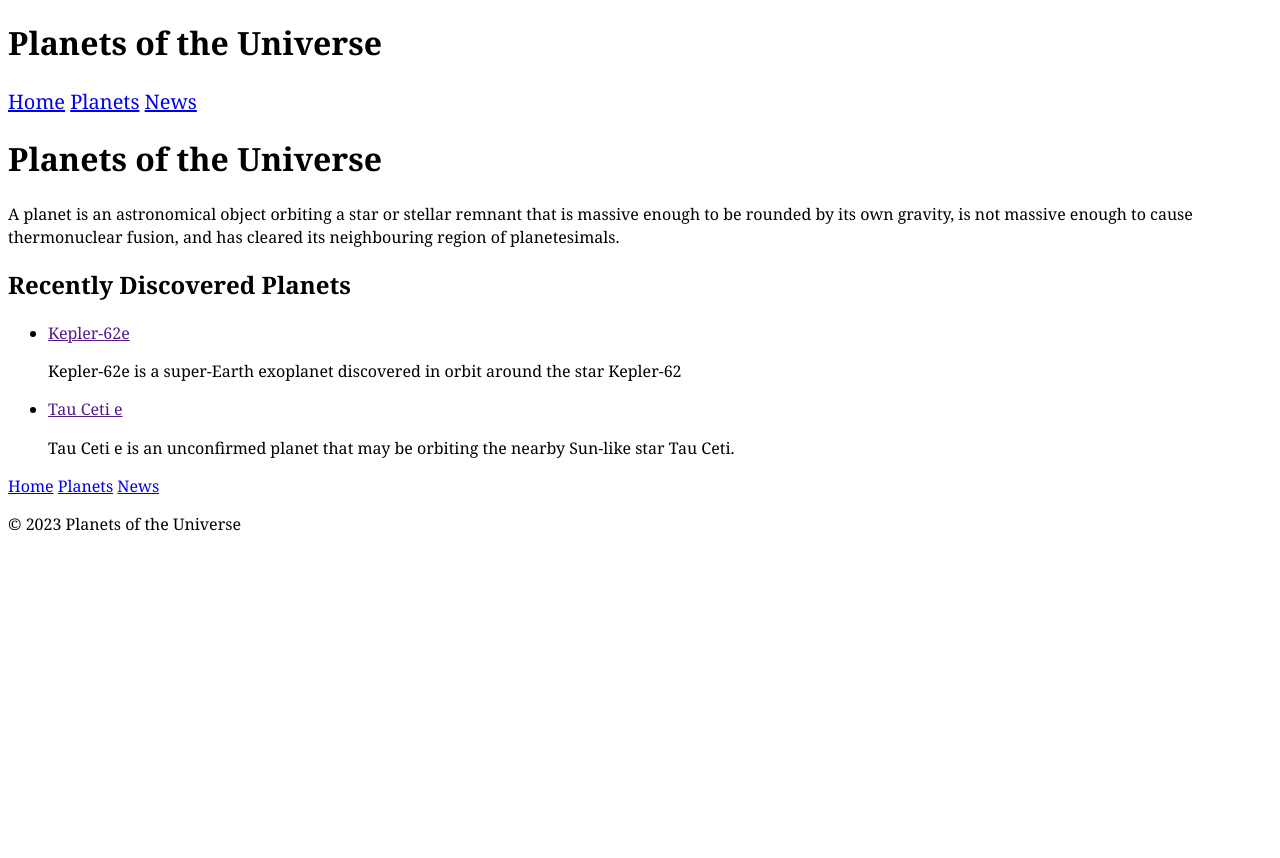
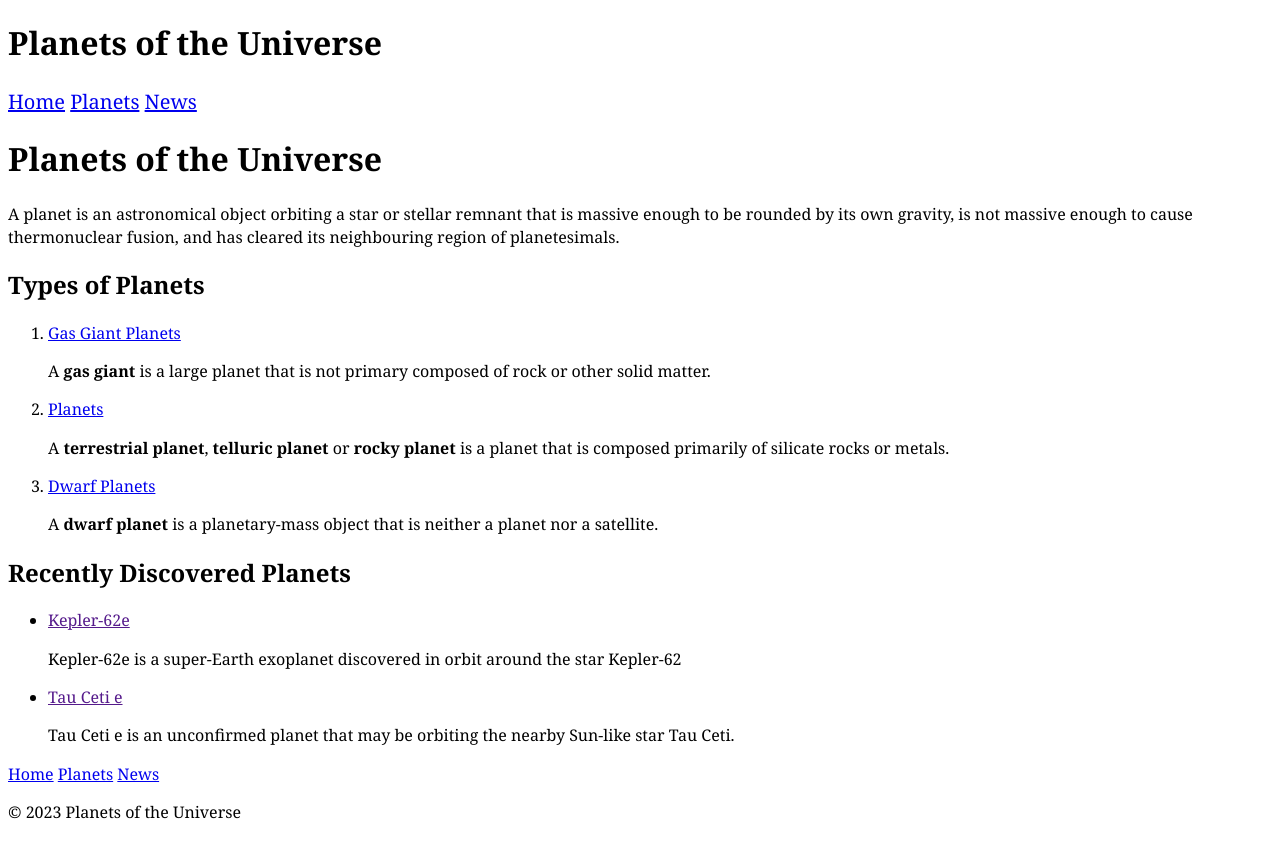
Before and after one commit to Mozzie455/planets_of_the_universe, a Jekyll site: the page built from index.html, in a window 1280 px wide. Shown: the top 858 px of the page. Built offline with Jekyll 4.4.1, drawn with Linux system fonts in a browser that asks for light colours.

Commit message:
Using posts for ordered content

```diff
--- a/index.html
+++ b/index.html
@@ -3,8 +3,18 @@ layout: default
 ---
 
 <h1>Planets of the Universe</h1>
-<p>A planet is an astronomical object orbiting a star or stellar remnant that is massive enough to be rounded by its own gravity, is not massive enough to cause thermonuclear fusion, and has cleared its neighbouring region of planetesimals.</p>
+<p>A planet is an astronomical object orbiting a star or stellar remnant that is massive enough to be rounded by its own
+  gravity, is not massive enough to cause thermonuclear fusion, and has cleared its neighbouring region of
+  planetesimals.</p>
 
+<h2>Types of Planets</h2>
+<ol>
+  {% for planet in site.categories.planet-type%}
+  <li> <a href="#">{{planet.title}}</a></li>
+  {{planet.content}}
+
+  {% endfor %}
+</ol>
 <h2>Recently Discovered Planets</h2>
 <ul>
   {% for news in site.categories.recently-discovered limit:2 %}
```
Also changed, not shown: _posts/planet-types/0000-01-01-dwarf.md (added, +8 -0 lines), _posts/planet-types/0000-02-02-terrestrial.md (added, +9 -0 lines), _posts/planet-types/0000-03-03-gas-giant.md (added, +8 -0 lines).
